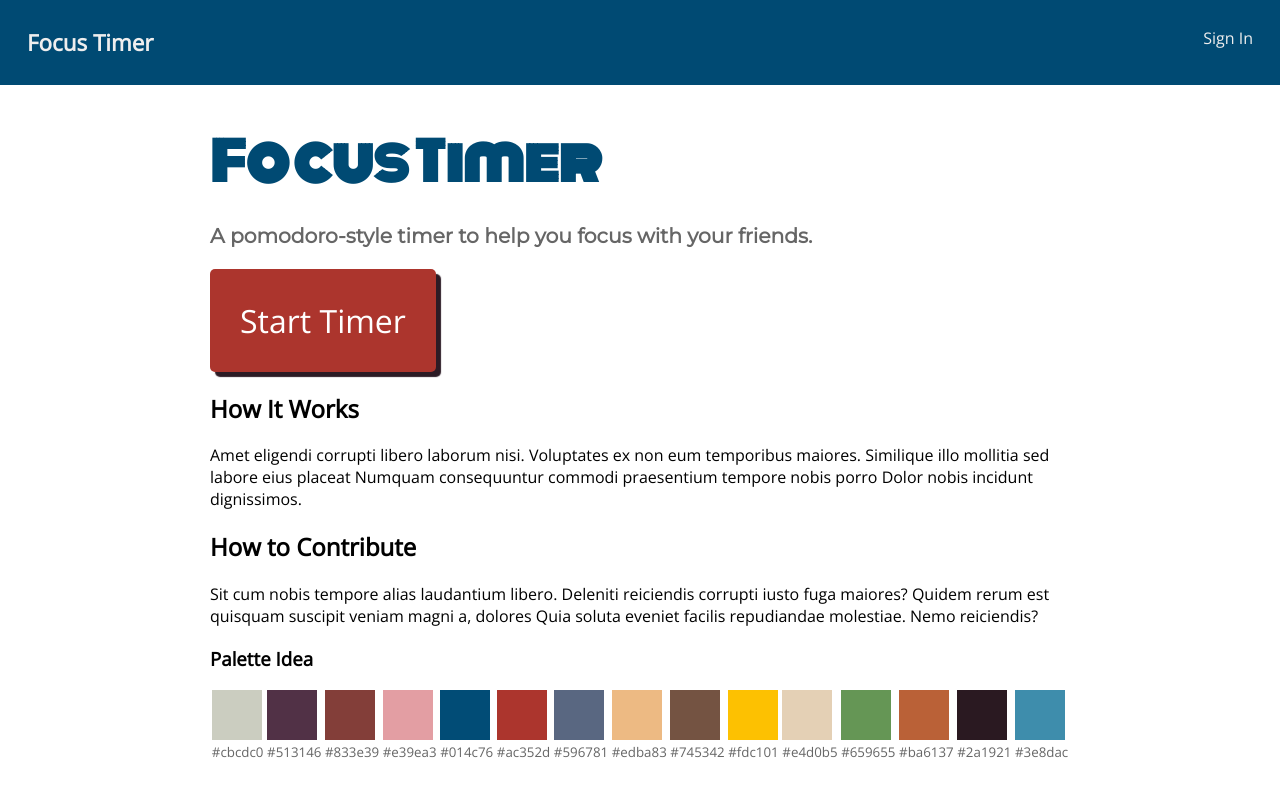
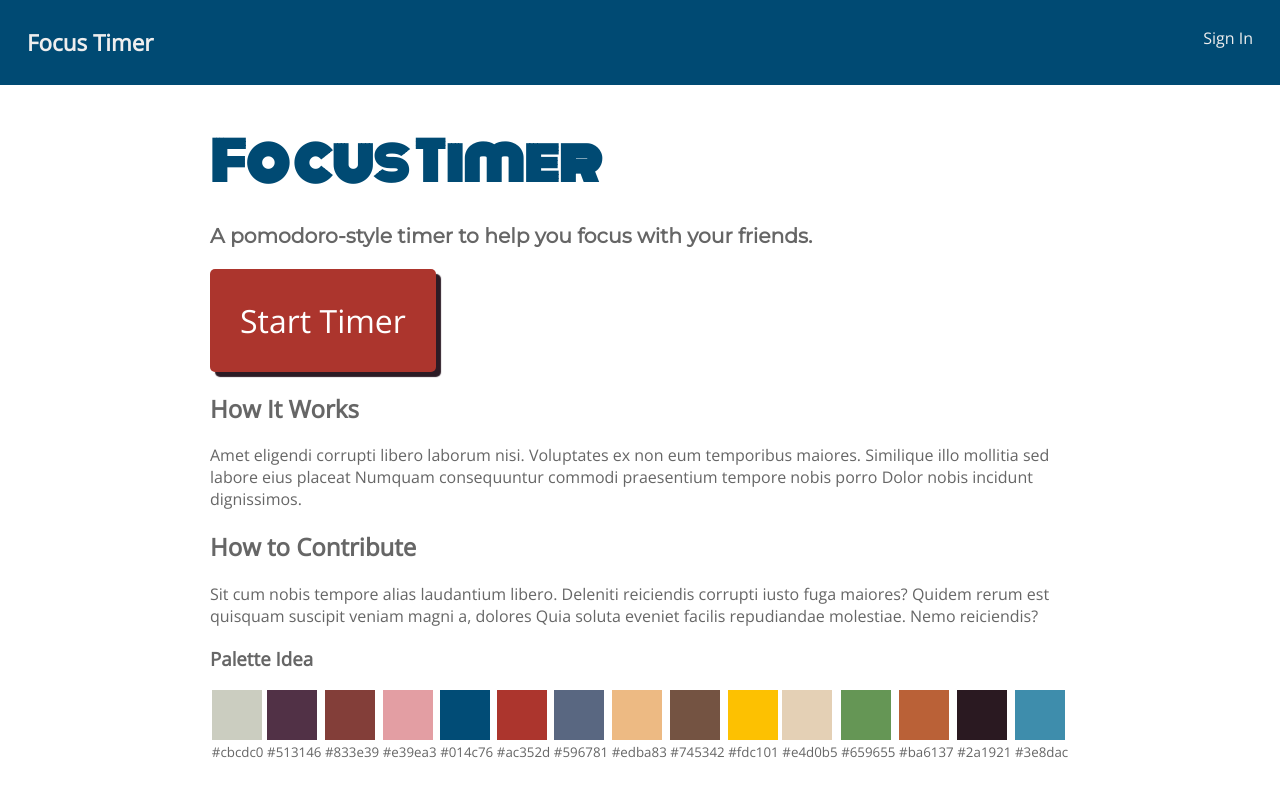
Before and after one commit to codeselfstudy/focus_timer, a React (Create React App) app: page / in a window 1280 px wide. Shown: the top 800 px of the page. Built offline with nearby package versions, Linux system fonts and the light colour scheme.

Commit message:
Lighten up the text a little

```diff
--- a/src/App.scss
+++ b/src/App.scss
@@ -1,4 +1,4 @@
-@import url('https://fonts.googleapis.com/css?family=Monoton|Montserrat|Open+Sans&display=swap');
+@import url("https://fonts.googleapis.com/css?family=Monoton|Montserrat|Open+Sans&display=swap");
 
 .app {
     font-family: "Open Sans", Helvetica, sans-serif;
@@ -6,5 +6,6 @@
     .page-wrapper {
         max-width: 860px;
         margin: 37px auto;
+        color: #666;
     }
 }
```
